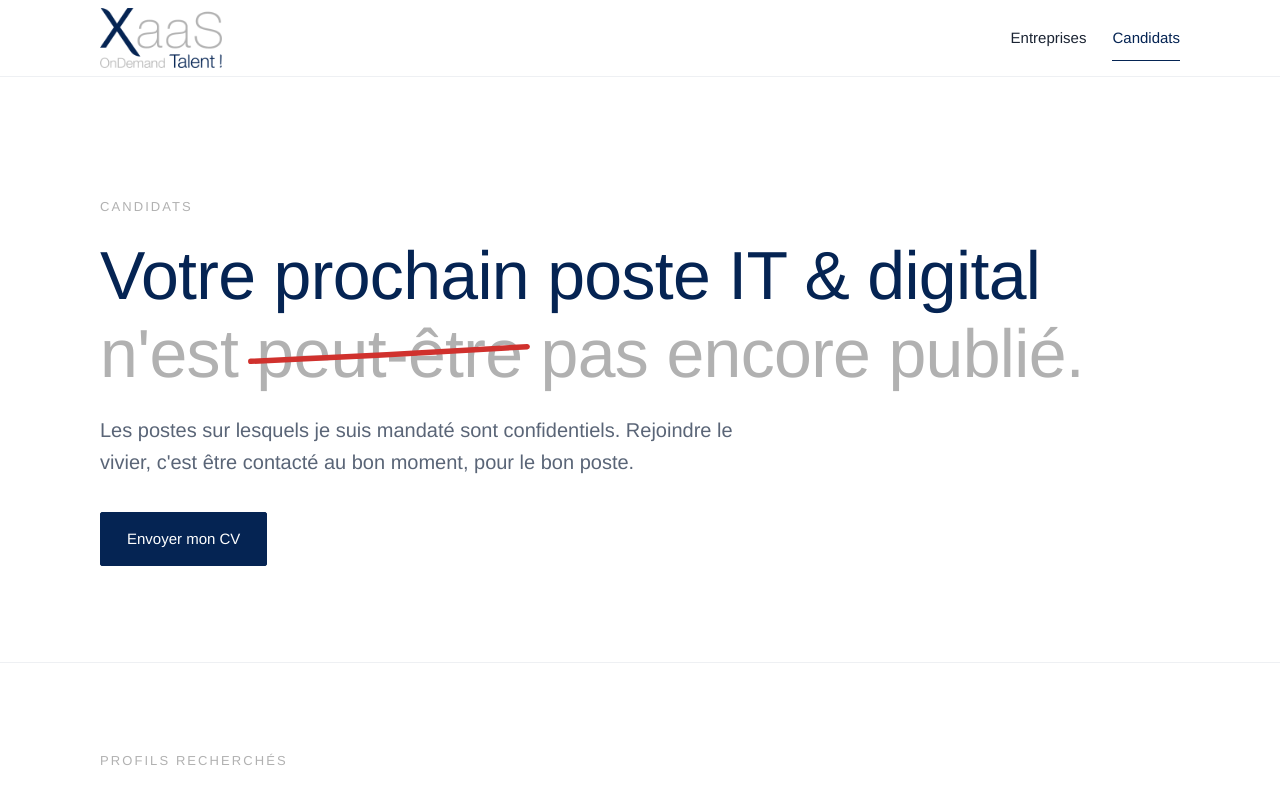
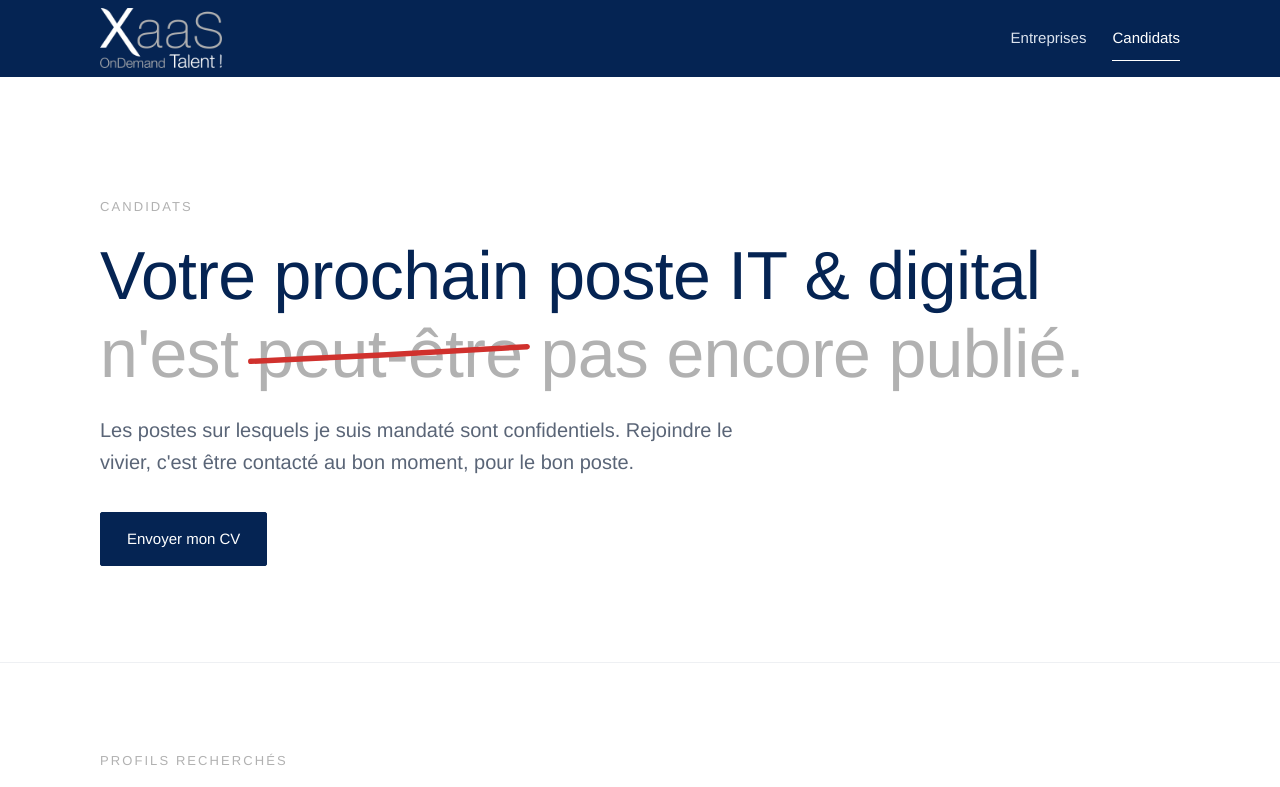
Before and after one commit to ChristopheDelaplace/xaas-site, a plain HTML site: page candidats.html in a window 1280 px wide. Shown: the top 787 px of the page. Drawn offline with Linux system fonts and the light colour scheme.

Commit message:
Bandeau bleu avec logo blanc, masqué quand on descend et réaffiché quand on remonte
Co-Authored-By: Claude Opus 5.5 <noreply@anthropic.com>
Claude-Session: https://claude.ai/code/session_017YQAutUQtMwRwbUwih8rb4

```diff
--- a/candidats.html
+++ b/candidats.html
@@ -8,13 +8,13 @@
 <link rel="icon" href="favicon.svg" type="image/svg+xml">
 <link rel="icon" href="favicon.ico" sizes="any">
 <link rel="apple-touch-icon" href="apple-touch-icon.png">
-<link rel="stylesheet" href="css/style.css?v=16">
+<link rel="stylesheet" href="css/style.css?v=17">
 </head>
 <body>
 
 <header class="top">
   <div class="wrap">
-    <a class="logo" href="index.html" aria-label="XaaS — accueil"><img src="img/logo-xaas-couleur.png" alt="XaaS OnDemand Talent !" width="122" height="60"></a>
+    <a class="logo" href="index.html" aria-label="XaaS — accueil"><img src="img/logo-xaas.png" alt="XaaS OnDemand Talent !" width="122" height="60"></a>
     <nav class="nav" aria-label="Navigation principale">
       <a href="entreprises.html">Entreprises</a>
       <a href="candidats.html" aria-current="page">Candidats</a>
@@ -98,6 +98,9 @@
   </div>
 </footer>
 
+<script>
+(function(){var h=document.querySelector('.top'),y=window.scrollY;window.addEventListener('scroll',function(){var n=window.scrollY;h.classList.toggle('cache',n>y&&n>80);y=n},{passive:true})})();
+</script>
 <script src="js/mail.js"></script>
 </body>
 </html>
--- a/css/style.css
+++ b/css/style.css
@@ -94,12 +94,13 @@ strong{font-weight:500}
 .job p{color:var(--muted);font-size:15px;margin-top:4px}
 .empty{padding:28px 0;color:var(--muted)}
 
-/* Bandeau blanc, logo couleur */
+/* Bandeau bleu, logo blanc ; se masque quand on descend, revient quand on remonte */
 .logo img{display:block;height:60px;width:auto}
-.top{background:rgba(255,255,255,.97);border-bottom:1px solid var(--gray-l)}
-.top .nav a{color:var(--ink)}
-.top .nav a:hover{color:var(--navy)}
-.top .nav a[aria-current="page"]{color:var(--navy);border-bottom-color:var(--navy)}
+.top{background:var(--navy);transition:transform .3s ease}
+.top.cache{transform:translateY(-100%)}
+.top .nav a{color:#DCE3EE}
+.top .nav a:hover{color:var(--white)}
+.top .nav a[aria-current="page"]{color:var(--white);border-bottom-color:var(--white)}
 @media (max-width:760px){
   .top .wrap{min-height:64px}
   .logo img{height:44px}
```
Also changed, not shown: entreprises.html (+5 -2 lines), index.html (+5 -2 lines), mentions-legales.html (+5 -2 lines).
